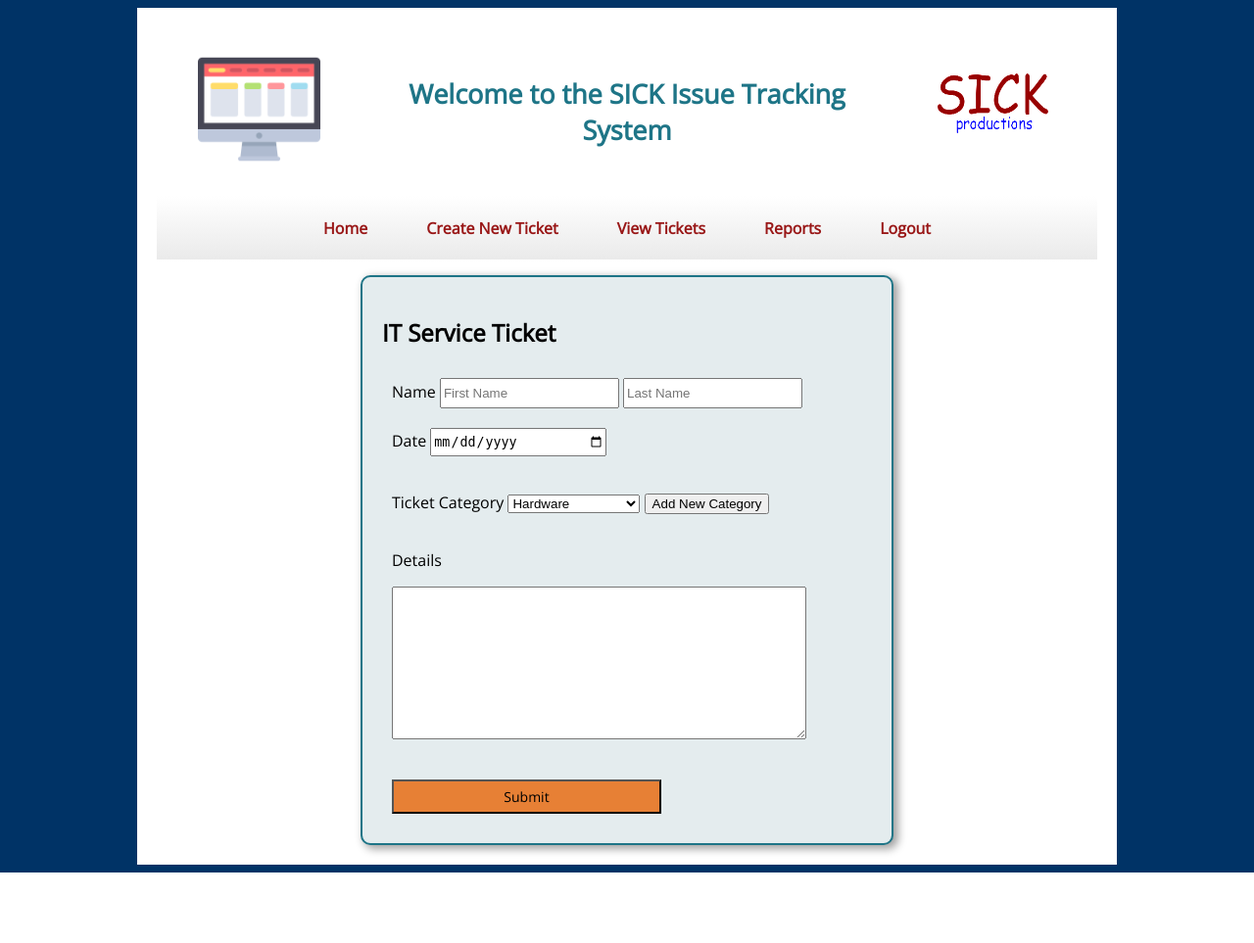
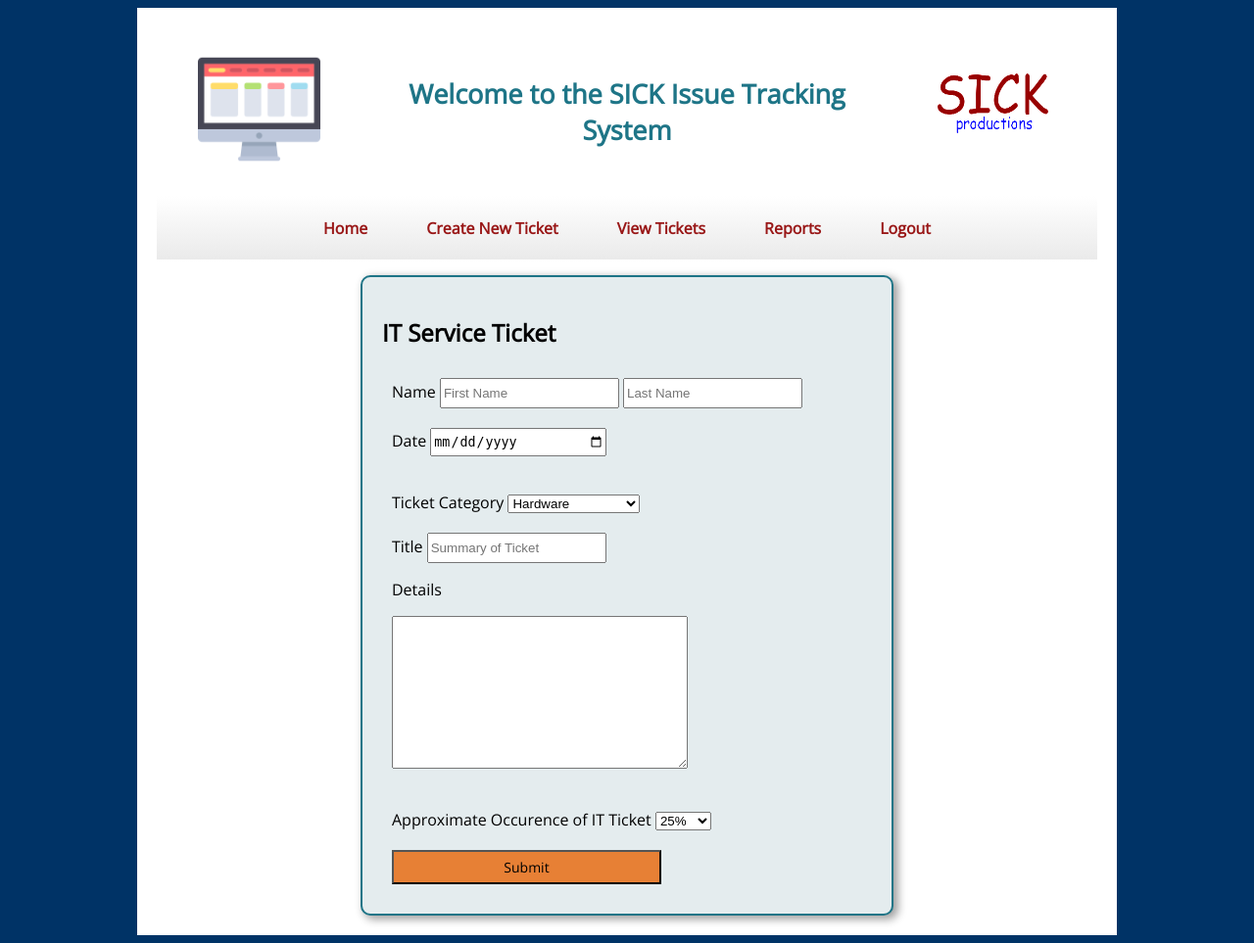
Before and after one commit to kaitlyntorres/Incident-Trcking-System, a Flask app: template templates/recordIT.html in a window 1280 px wide. Shown: the whole page at 98% size. Before the commit the page ends 891 px from the top, so only its background shows below. Run offline with Flask 2, Linux system fonts and the light colour scheme; the template is opened without the code that fills it, so the values that code supplies are empty.

Commit message:
Update recordIT.html

```diff
--- a/templates/recordIT.html
+++ b/templates/recordIT.html
@@ -48,12 +48,12 @@
 		<h2>IT Service Ticket</h2>
 		<div class="ticket_detail_div">
 			Name
-			<input type="text" class="firstname" placeholder="First Name" size="25" maxlength="100" id="firstname" required/>
-			<input type="text" class="lastname" placeholder="Last Name" size="25" maxlength="100" id="lastname" required/>
+			<input type="text" class="firstname", name="firstname" placeholder="First Name" size="25" maxlength="100" id="firstname" required/>
+			<input type="text" class="lastname", name="lastname" placeholder="Last Name" size="25" maxlength="100" id="lastname" required/>
 		</div>
 		<div class="ticket_detail_div">
 			Date
-			<input type="date" class="date"  min="2020-01-01"  id="date" required/></p>
+			<input type="date", name="date" class="date"  min="2020-01-01"  id="date" required/></p>
 		</div>
 		<div class="ticket_detail_div">
 			Ticket Category
@@ -64,11 +64,22 @@
 				<option value="product">Production</option>
 				<option value="other">Other</option>
 				</select>
-			<button type="button">Add New Category</button>
 		</div>
 		<div class="ticket_detail_div">
+			Title
+			<input type="text", name="title" class="title" placeholder="Summary of Ticket" size="25" maxlength="100" id="title" required/>
 			<p>Details</p>
-			<p><textarea name="notes" rows="10" cols="50"></textarea></p>
+			<p><textarea name="notes" rows="10" cols="35"></textarea></p>
+		</div>
+
+		<div class="ticket_detail_div">
+			Approximate Occurence of IT Ticket
+				<select id="occurrence" name="occurrence">
+				<option value="25%">25%</option>
+				<option value="50%">50%</option>
+				<option value="75%">75%</option>
+				<option value="100%">100%</option>
+				</select>
 		</div>
 		<div class="ticket_detail_div">
 			<input type="submit" class="medium-button">
```
